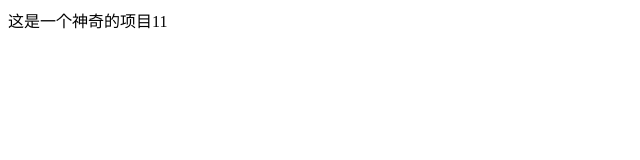
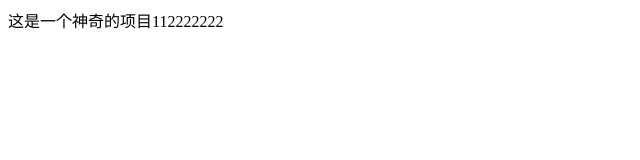
Before and after one commit to 1049356603/1228meituan, a plain HTML site: page index.html in a window 1280 px wide. Shown: the full height of the page, 0-640 px from the left. Drawn offline with Linux system fonts and the light colour scheme.

Commit message:
撒大发送到发多福多寿

```diff
--- a/index.html
+++ b/index.html
@@ -17,7 +17,7 @@
 </head>
 
 <body>
-    这是一个神奇的项目11
+    这是一个神奇的项目112222222
 </body>
 
 </html>
```
